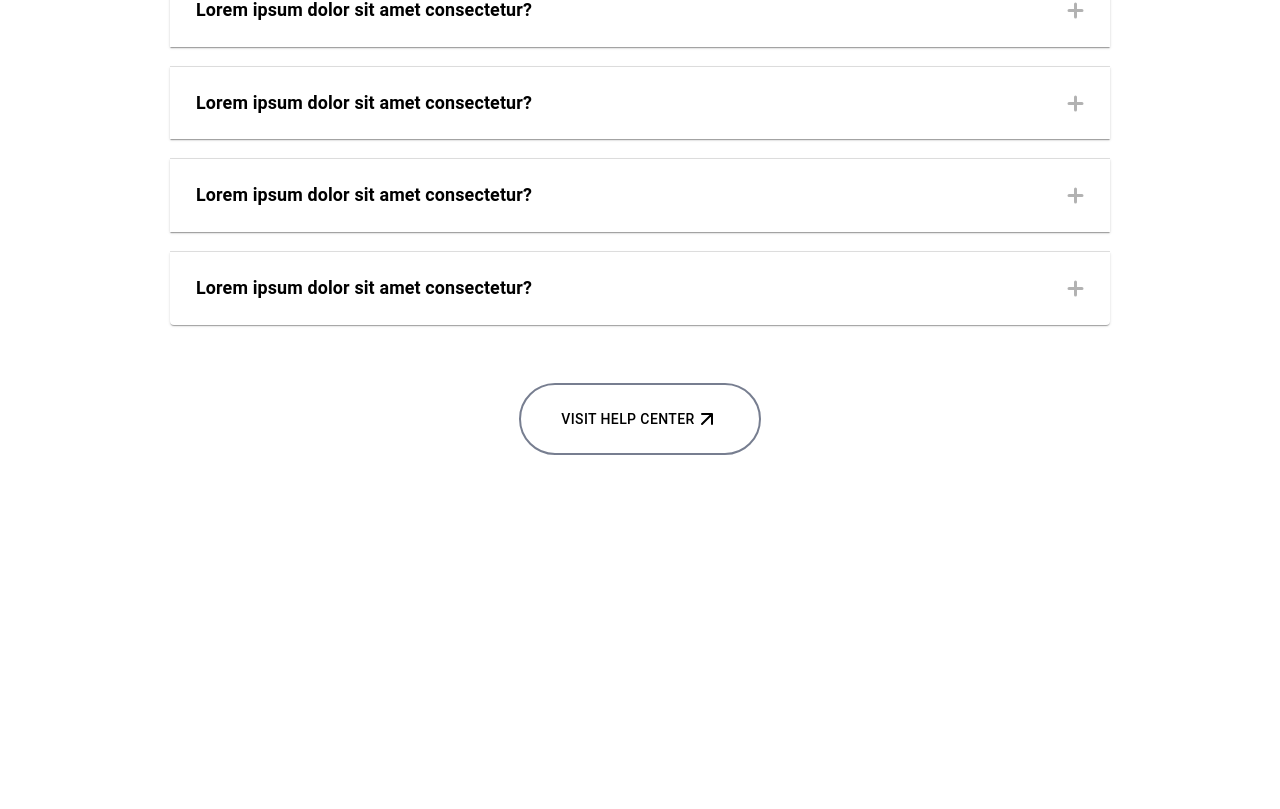
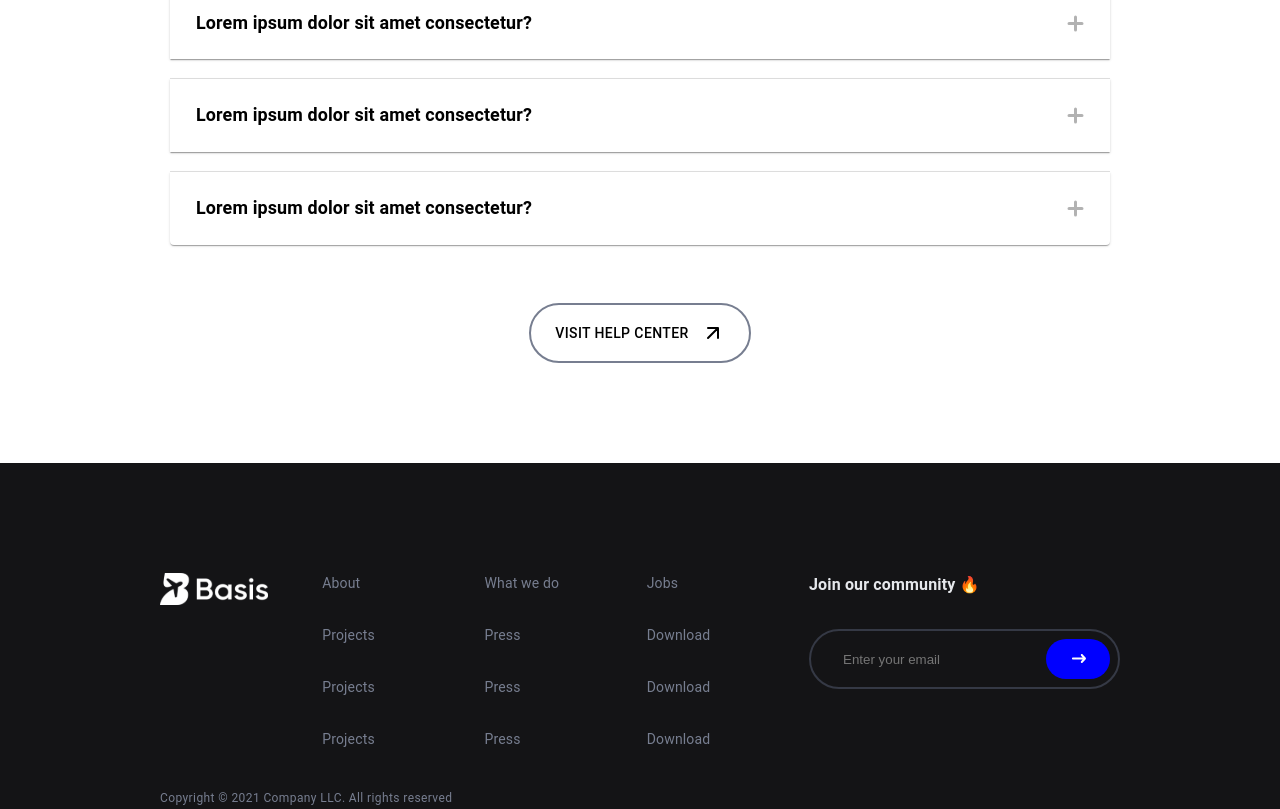
Before and after one commit to Asif2021/materialUi-figma, a React (Create React App) app: page / in a window 1280 px wide. Shown: the part 5560-6369 px from the top of the page. Before the commit the page ends 6115 px from the top, so only its background shows below. Built offline with nearby package versions, Linux system fonts and the light colour scheme.

Commit message:
footer section added

```diff
--- /dev/null
+++ b/src/components/Footer/Footer.css
@@ -0,0 +1,114 @@
+.footer_outer {
+    width: 100%;
+    display: flex;
+    padding: 80px 160px 0px 160px;
+    flex-direction: column;
+    justify-content: flex-end;
+    align-items: center;
+    background: var(--neutrals-1, #141416);
+    gap: 10px;
+}
+
+.footer_upper {
+    width: 100%;
+    display: flex;
+    flex-direction: row;
+    padding: 30px 0px;
+}
+
+.footer_upper img {
+    display: flex;
+    place-self: flex-start;
+}
+
+.footer_link_container {
+    display: flex;
+    flex-direction: column;
+    align-items: flex-start;
+    gap: 32px;
+    width: 40%;
+}
+
+.footer_link {
+    text-decoration: none !important;
+    color: var(--neutrals-4, #777E90) !important;
+    /* width: 30%; */
+}
+
+.footer_upper_typo {
+    color: var(--neutrals-6, #E6E8EC);
+    font-weight: bold !important;
+}
+
+.footer_input {
+    display: flex;
+    border-radius: 90px;
+    border: 2px solid var(--neutrals-3, #353945);
+    padding: 8px 8px 8px 16px;
+    justify-content: flex-end;
+    align-items: center;
+    background: transparent !important;
+    gap: 18px;
+}
+
+.footer_input input {
+    padding: 8px 8px 8px 16px;
+    border: none;
+    background: transparent;
+}
+.footer_input input:focus{
+    color: white;
+    outline: none;
+}
+.footer_input Button {
+    padding: 8px 8px 8px 10px;
+    background-color: blue;
+    border-radius: 100px;
+}
+.footer_input Button:hover{
+    background-color: blue;
+}
+.footer_input Button img{
+    border-radius: 90px;
+}
+
+.footer_bottom {
+    width: 100%;
+    display: flex;
+    padding-bottom: 0px;
+    flex-direction: column;
+    justify-content: start;
+    align-items: flex-start;
+    gap: 24px;
+}
+
+.bottom_typo {
+    color: var(--neutrals-4, #777E90);
+}
+
+@media screen and (max-width:900px){
+   .footer_upper{
+    flex-direction: column;
+    padding: 0px;
+    gap: 20px;
+   }
+   .footer_link_container{
+   width: 100%;
+    }
+   .footer_link_container img{
+    place-self: center;
+   }
+   .footer_link{
+    place-self: center;
+   }
+   .footer_upper_typo{
+    place-self: center;
+   }
+   .footer_input{
+    place-self: center;
+   }
+   .bottom_typo{
+    place-self: center;
+   }
+
+}
--- /dev/null
+++ b/src/components/Footer/Footer.jsx
@@ -0,0 +1,74 @@
+import React from "react";
+import "./Footer.css";
+import { Box, Typography, Button } from "@mui/material";
+import Link from "@mui/material/Link";
+
+const Footer = () => {
+  return (
+    <Box className="footer_outer">
+      <ul className="footer_upper">
+        <li className="footer_link_container">
+          <img src="./images/logo.svg" alt="logo" />
+        </li>
+        <li className="footer_link_container">
+          <Link className="footer_link" component="button" variant="body2">
+            About
+          </Link>
+          <Link className="footer_link" component="button" variant="body2">
+            Projects
+          </Link>
+          <Link className="footer_link" component="button" variant="body2">
+            Projects
+          </Link>
+          <Link className="footer_link" component="button" variant="body2">
+            Projects
+          </Link>
+        </li>
+        <li className="footer_link_container">
+          <Link className="footer_link" component="button" variant="body2">
+            What we do
+          </Link>
+          <Link className="footer_link" component="button" variant="body2">
+            Press
+          </Link>
+          <Link className="footer_link" component="button" variant="body2">
+            Press
+          </Link>
+          <Link className="footer_link" component="button" variant="body2">
+            Press
+          </Link>
+        </li>
+        <li className="footer_link_container">
+          <Link className="footer_link" component="button" variant="body2">
+            Jobs
+          </Link>
+          <Link className="footer_link" component="button" variant="body2">
+            Download
+          </Link>
+          <Link className="footer_link" component="button" variant="body2">
+            Download
+          </Link>
+          <Link className="footer_link" component="button" variant="body2">
+            Download
+          </Link>
+        </li>
+        <li className="footer_link_container">
+          <Typography variant="body1" className="footer_upper_typo">
+            Join our community 🔥
+          </Typography>
+          <li className="footer_input">
+            <input type="text" placeholder="Enter your email" />
+           <Button> <img src="./images/rightarrow.svg" alt="rightarrow" /></Button>
+          </li>
+        </li>
+      </ul>
+      <li className="footer_bottom">
+        <Typography className="bottom_typo" variant="caption">
+          Copyright © 2021 Company LLC. All rights reserved
+        </Typography>
+      </li>
+    </Box>
+  );
+};
+
+export default Footer;
--- a/src/components/GetApp/GetApp.css
+++ b/src/components/GetApp/GetApp.css
@@ -40,7 +40,7 @@
 }
 .getapp_right img{
     width: 100%;
-    height: 50rem;
+    height: 45rem;
 }
 @media screen and (max-width:900px){
     .getapp_outer{
--- a/src/components/GetApp/GetApp.jsx
+++ b/src/components/GetApp/GetApp.jsx
@@ -1,6 +1,7 @@
 import { Box, Typography,Button } from "@mui/material";
 import React from "react";
 import "./GetApp.css";
+
 
 const GetApp = () => {
   return (
--- a/src/components/Questions/Questions.css
+++ b/src/components/Questions/Questions.css
@@ -62,14 +62,14 @@ border-radius: 8px;
     font-weight: bold;
 }
 
-.question_button {
+.question_button Button{
     display: flex;
-    padding: 16px 24px;
+    padding: 16px 24px !important;
     justify-content: center;
     align-items: center;
     gap: 12px;
-    border-radius: 90px;
-    border: 2px solid var(--neutrals-4, #777E90);
+    border-radius: 90px !important;
+    border: 2px solid var(--neutrals-4, #777E90) !important;
 }
 
 @media screen and  (max-width:900px) {
--- a/src/pages/Home.jsx
+++ b/src/pages/Home.jsx
@@ -6,6 +6,7 @@ import HowItWorks from "../components/HowItWorks/HowItWorks";
 import Tranding from "../components/Tranding/Tranding";
 import Questions from "../components/Questions/Questions";
 import GetApp from "../components/GetApp/GetApp";
+import Footer from "../components/Footer/Footer";
 
 const Home = () => {
   return (
@@ -17,6 +18,7 @@ const Home = () => {
       <Tranding/>
       <GetApp/>
       <Questions/>
+      <Footer/>
     </div>
   );
 };
```
Also changed, not shown: public/images/rightarrow.svg (added).
